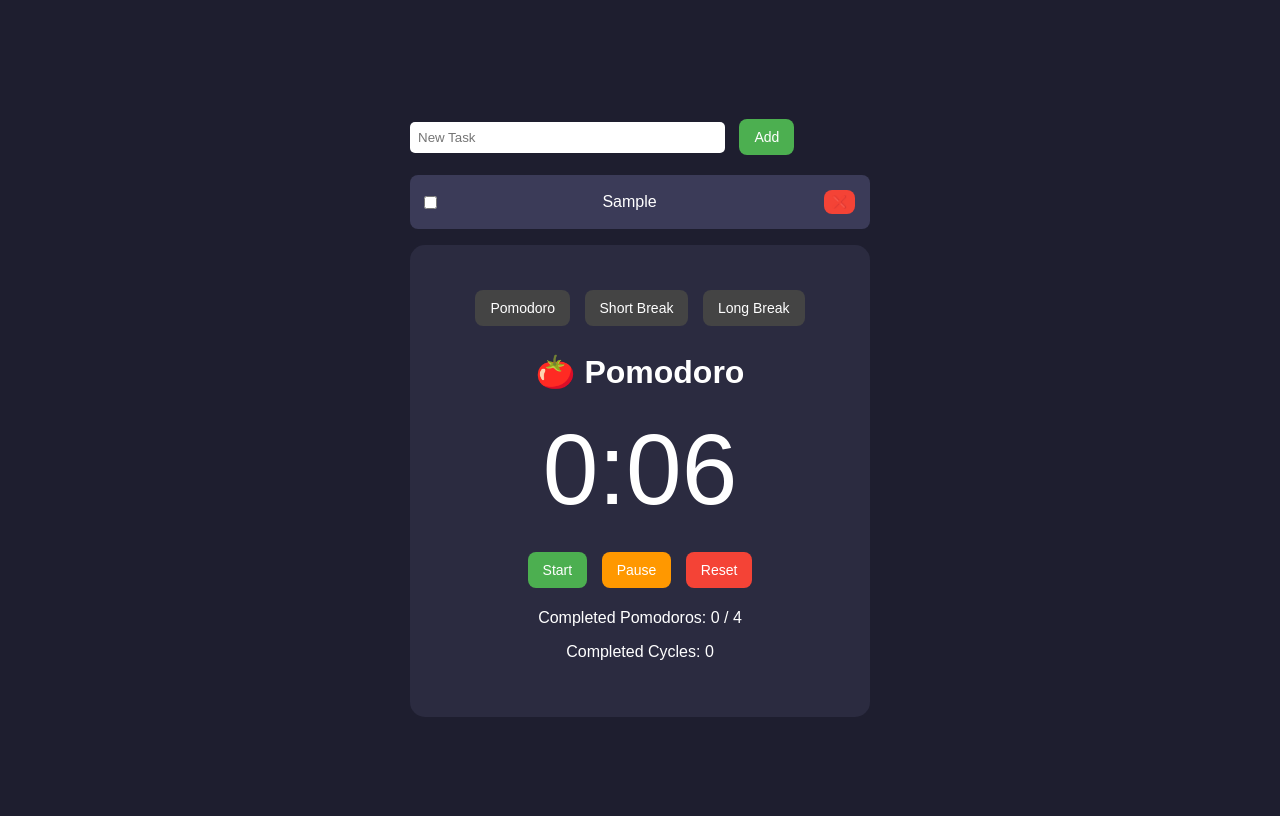
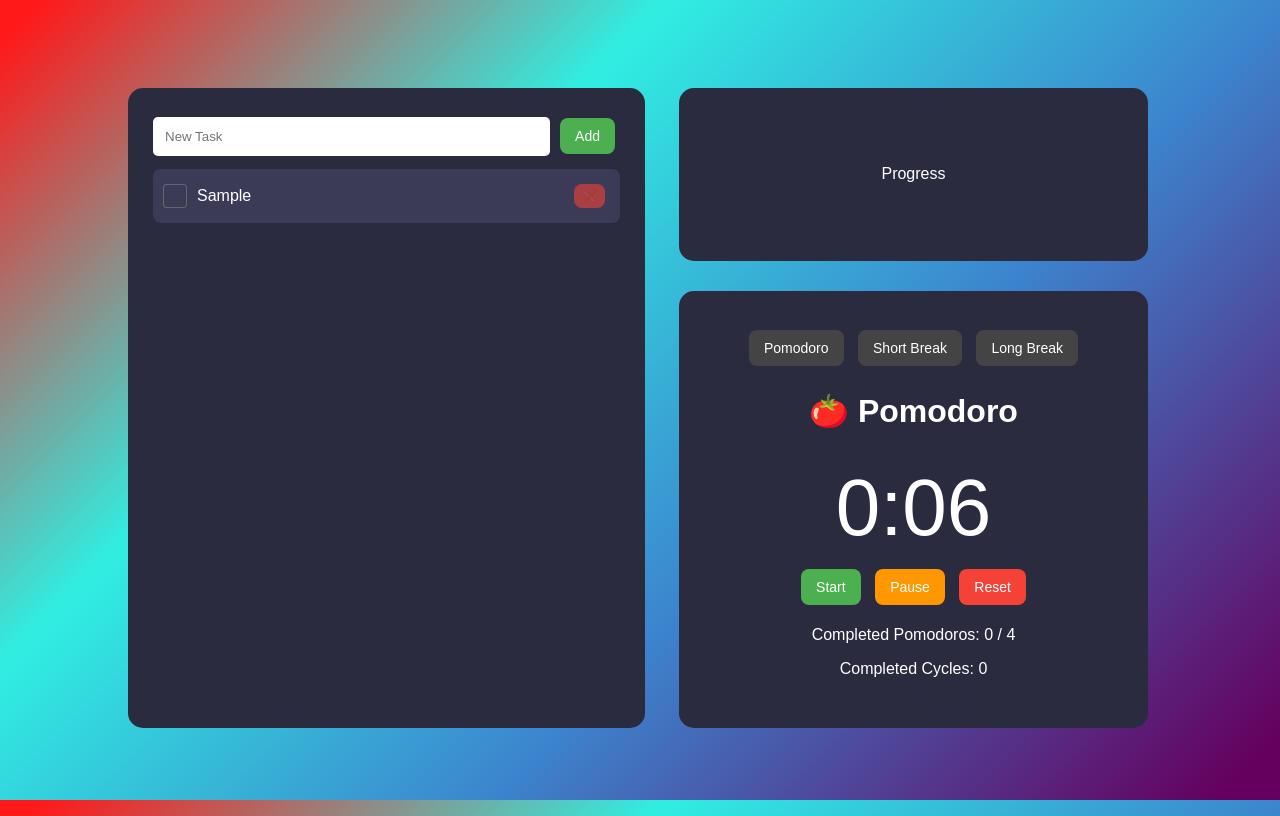
Before and after one commit to JoSaldanha/HoraFlow, a plain HTML site: page index.html in a window 1280 px wide. Both pictures are taken after typing "Sample" into the empty fields and a click on the button "Add". Drawn offline with Linux system fonts and the light colour scheme.

Commit message:
style: refactor task list and cards layout

```diff
--- a/css/style.css
+++ b/css/style.css
@@ -1,25 +1,69 @@
 body{
     font-family: Arial, sans-serif;
-    background:#1e1e2f;
     color:white;
+    height:100vh;
     display:flex;
+    align-items:center;
     justify-content:center;
-    align-items:center;
-    height:100vh;
+    background: linear-gradient(315deg, rgba(101,0,94,1) 3%, rgba(60,132,206,1) 38%, rgba(48,238,226,1) 68%, rgba(255,25,25,1) 98%);
+    animation: gradient 15s ease infinite;
+    background-size: 400% 400%;
+    background-attachment: fixed;
+    overflow: hidden;
+    min-width: 320px;
+}
+
+@keyframes gradient {
+    0% {
+        background-position: 0% 0%;
+    }
+    50% {
+        background-position: 100% 100%;
+    }
+    100% {
+        background-position: 0% 0%;
+    }
+}
+
+.app-container {
+    display: flex;
+    gap: 30px;
+    width: 80vw;
+    max-width: 1200px;
+    height: 80vh;
 }
 
 .container{
     text-align:center;
     background:#2b2b40;
-    padding:40px;
+    padding:20px;
     border-radius:15px;
-    width:380px;
+    display: flex;
+    flex-direction: column;
+    justify-content: center;
+    width: 90%;
 }
 
-/* Pomodoro */
+.progress-container {
+    flex: 1;
+    min-height: auto;
+}
+
+#pomodoro-app {
+    flex: 3;
+}
+
+#pomodoro-container {
+    flex: 1;
+    display: flex;
+    gap: 30px;
+    align-items: center;
+    justify-content: space-between;
+    flex-direction: column;
+}
 #timer{
-    font-size:100px;
-    margin:20px 0;
+    font-size:80px;
+    margin:10px 0;
 }
 
 button{
@@ -55,21 +99,31 @@ button:hover{
     opacity:0.8;
 }
 
-.cycle-info {
-    margin-top:10px;
+
+/* Tasks */
+.tasks {
+    background: #2b2b40;
+    padding: 20px;
+    border-radius: 15px;
+    display: flex;
+    flex-direction: column;
+    flex: 1;
+    min-height: 0;
 }
 
-/* Tasks */
 .task-input{
-    margin-top:15px;
+    margin: 5px;
+    display: flex;
+    align-items: center;
+    justify-content: center;
 }
 
 .task-input input{
-    padding:8px;
-    width:65%;
-    border-radius:5px;
-    border:none;
-    margin-right:5px;
+    padding: 12px;
+    width: 80%;
+    border-radius: 5px;
+    border: none;
+    margin-right: 5px;
 }
 
 .task-input button{
@@ -78,29 +132,178 @@ button:hover{
 }
 
 #taskList{
-    list-style:none;
-    padding-left:0;
-    margin-top:15px;
-    text-align:left;
+    list-style: none;
+    padding-left: 0;
+    margin: 0;
+    text-align: left;
+    max-height: 800px;
+    overflow-y: auto;
+    scrollbar-width: thin;
+    scrollbar-color: #888 #f1f1f100;
 }
 
 #taskList li{
     background:#3b3b58;
-    margin:5px 0;
-    padding:10px;
-    border-radius:8px;
-    display:flex;
-    justify-content:space-between;
-    align-items:center;
+    margin: 5px;
+    padding: 10px;
+    border-radius: 8px;
+    display: flex;
+    align-items: center;
 }
 
 #taskList li.completed{
-    text-decoration: line-through;
-    opacity:0.7;
+    opacity: 0.7;
 }
 
 #taskList button{
     background:#f44336;
-    padding:5px 8px;
-    font-size:12px;
+    padding: 5px 8px;
+    font-size: 12px;
 }
+
+/* Checkbox */
+
+.checkbox-wrapper {
+    display: flex;
+    align-items: center;
+    justify-content: space-between;
+    width: 100%;
+}
+
+.checkbox-wrapper .hidden {
+   visibility: hidden;
+   display: none;
+}
+
+.checkbox-wrapper *,
+.checkbox-wrapper ::after,
+.checkbox-wrapper ::before {
+   box-sizing: border-box;
+}
+
+.checkbox-wrapper .item {
+   display: inline-flex;
+   align-items: center;
+}
+
+.checkbox-wrapper .item .checkbox {
+   position: relative;
+   display: inline-block;
+   width: 24px;
+   height: 24px;
+   margin-right: 10px;
+   border: 1px solid #666;
+   border-radius: 3px;
+   cursor: pointer;
+}
+
+.checkbox-wrapper label {
+   margin: 0;
+   padding: 0;
+   border: 0;
+   font-size: 100%;
+   font: inherit;
+   vertical-align: baseline;
+   line-height: 1;
+}
+
+.checkbox-wrapper .item .checkbox svg {
+   width: 19.200000000000003px;
+   position: relative;
+   top: 2px;
+   transform: scale(0);
+   fill: none;
+   stroke-linecap: round;
+   stroke-linejoin: round;
+   transition: transform 0.4s ease 0.1s;
+}
+
+.checkbox-wrapper .item .checkbox svg polyline {
+   stroke-width: 2;
+   stroke: #4CAF50;
+}
+
+.checkbox-wrapper .item .checkbox:before {
+   content: '';
+   position: absolute;
+   top: 50%;
+   left: 50%;
+   margin: -10px 0 0 -10px;
+   width: 20px;
+   height: 20px;
+   border-radius: 100%;
+   background: #4CAF50;
+   transform: scale(0);
+   transition: all 0.3s ease;
+}
+
+.checkbox-wrapper .item .checkbox:after {
+   content: '';
+   position: absolute;
+   top: 5px;
+   left: 5px;
+   width: 2px;
+   height: 2px;
+   border-radius: 2px;
+   box-shadow: 0 -18px 0 #4CAF50, 12px -12px 0 #4CAF50, 18px 0 0 #4CAF50, 12px 12px 0 #4CAF50, 0 18px 0 #4CAF50, -12px 12px 0 #4CAF50, -18px 0 0 #4CAF50, -12px -12px 0 #4CAF50;
+   transform: scale(0);
+   transition: all 0.6s ease;
+}
+
+.checkbox-wrapper .item .checkbox-label {
+   position: relative;
+   cursor: pointer;
+   transition: color 0.3s ease;
+}
+
+.checkbox-wrapper .item .checkbox-label:after {
+   content: '';
+   position: absolute;
+   top: 50%;
+   left: 0;
+   width: 0;
+   height: 1px;
+   background: #666;
+   transition: width 0.4s ease;
+}
+
+.checkbox-wrapper .item input {
+   display: none;
+}
+
+#taskList li.completed .checkbox {
+   border-color: transparent;
+}
+
+#taskList li.completed .checkbox svg {
+   transform: scale(1);
+}
+
+#taskList li.completed .checkbox:before {
+   transform: scale(1);
+   opacity: 0;
+}
+
+#taskList li.completed .checkbox:after {
+   transform: scale(1);
+   opacity: 0;
+}
+
+#taskList li.completed .checkbox-label {
+   color: #999;
+}
+
+#taskList li.completed .checkbox-label:after {
+   width: 100%;
+}
+
+.delete-btn {
+    margin-left: auto;
+    background: none;
+    border: none;
+    cursor: pointer;
+    opacity: 0.6;
+}
+.delete-btn:hover { opacity: 1; }
+
+#taskList { list-style: none; padding: 0; }
--- a/index.html
+++ b/index.html
@@ -18,8 +18,11 @@
       <ul id="taskList"></ul>
     </div>
 
-    <div id="pomodoro-app">
-      <div class="container">
+    <div id="pomodoro-container">
+      <div class="container progress-container">
+        Progress
+      </div>
+      <div id="pomodoro-app" class="container">
         <div class="modes">
           <button class="mode" onclick="setMode('pomodoro')">Pomodoro</button>
           <button class="mode" onclick="setMode('short')">Short Break</button>
@@ -28,14 +31,16 @@
 
         <h1>🍅 Pomodoro</h1>
         <div id="timer">25:00</div>
+        <div>
           <button class="start" onclick="startTimer()">Start</button>
           <button class="pause" onclick="pauseTimer()">Pause</button>
           <button class="reset" onclick="resetTimer()">Reset</button>
-          <div class="cycle-info">
-            <p>Completed Pomodoros: <span id="pomodoroCount">0</span> / 4</p>
-            <p>Completed Cycles: <span id="cycleCount">0</span></p>
-          </div>
         </div>
+        <div class="cycle-info">
+          <p>Completed Pomodoros: <span id="pomodoroCount">0</span> / 4</p>
+          <p>Completed Cycles: <span id="cycleCount">0</span></p>
+        </div>
+      </div>
     </div>
   </main>
 </body>
--- a/js/app.js
+++ b/js/app.js
@@ -136,7 +136,12 @@ function addTask(){
 
 function toggleTask(index){
     taskList[index].completed = !taskList[index].completed;
-    renderTasks();
+    const li = document.querySelector(`#taskList li:nth-child(${index + 1})`);
+    if (li) {
+        li.classList.toggle('completed');
+        const input = li.querySelector('input');
+        input.checked = taskList[index].completed;
+    }
     saveState();
 }
 
@@ -146,18 +151,39 @@ function deleteTask(index){
     saveState();
 }
 
-function renderTasks(){
-    let ul = document.getElementById("taskList");
+function renderTasks() {
+    const ul = document.getElementById("taskList");
     ul.innerHTML = "";
-    taskList.forEach((task, index)=>{
-        let li = document.createElement("li");
-        li.className = task.completed ? "completed" : "";
+
+    taskList.forEach((task, index) => {
+        const li = document.createElement("li");
+        if (task.completed) {
+            li.classList.add('completed');
+        }
+        const taskId = `task-${index}`;
+
         li.innerHTML = `
-            <input type="checkbox" ${task.completed ? "checked" : ""} onchange="toggleTask(${index})">
-            <span>${task.text}</span>
-            <button onclick="deleteTask(${index})">❌</button>
+            <div class="checkbox-wrapper">
+                <label for="${taskId}" class="item">
+                    <input type="checkbox" id="${taskId}" class="hidden" />
+                    <label for="${taskId}" class="checkbox">
+                        <svg viewBox="0 0 14 12">
+                            <polyline points="1 7.6 5 11 13 1"></polyline>
+                        </svg>
+                    </label>
+                    <label for="${taskId}" class="checkbox-label">${task.text}</label>
+                </label>
+                <button class="delete-btn">❌</button>
+            </div>
         `;
         ul.appendChild(li);
+
+        const checkbox = li.querySelector(`#${taskId}`);
+        checkbox.checked = task.completed;
+        checkbox.addEventListener("change", () => toggleTask(index));
+
+        const deleteBtn = li.querySelector(".delete-btn");
+        deleteBtn.addEventListener("click", () => deleteTask(index));
     });
 }
 
```
